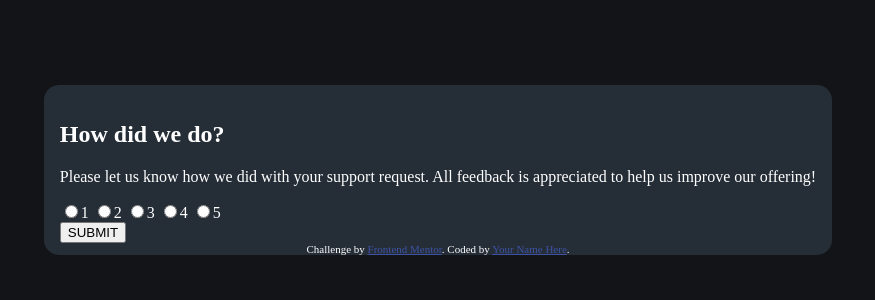
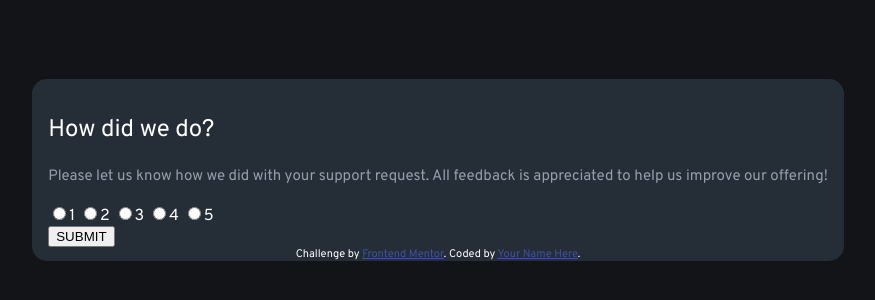
Before and after one commit to m4koo/frontendmentor-challenges, a plain HTML site: page interactive-rating-component/index.html in a window 1280 px wide. Shown: the part 230-530 px from the top of the page, without its empty margins (202-1077 px from the left). Drawn offline with Linux system fonts and the light colour scheme.

Commit message:
font
Added font Overpass.
Adjusted font size and color on <p> and weight on h2

```diff
--- a/interactive-rating-component/index.html
+++ b/interactive-rating-component/index.html
@@ -5,6 +5,9 @@
   <meta name="viewport" content="width=device-width, initial-scale=1.0"> <!-- displays site properly based on user's device -->
   <link rel="icon" type="image/png" sizes="32x32" href="./images/favicon-32x32.png">
   <link rel="stylesheet" href="style.css">
+  <link rel="preconnect" href="https://fonts.googleapis.com">
+  <link rel="preconnect" href="https://fonts.gstatic.com" crossorigin>
+  <link href="https://fonts.googleapis.com/css2?family=Overpass:wght@400;700&display=swap" rel="stylesheet">
   <title>Frontend Mentor | Interactive rating component</title>
 
   <!-- Feel free to remove these styles or customise in your own stylesheet 👍 -->
--- a/interactive-rating-component/style.css
+++ b/interactive-rating-component/style.css
@@ -2,6 +2,7 @@ html{
     background-color: hsl(216, 12%, 8%);
     color: white;
     margin: 0;
+    font-family: 'Overpass', sans-serif;
 }
 
 body{
@@ -13,7 +14,13 @@ body{
 }
 
 h2{
-    /* margin-top: 0; */
+    font-weight: 500;
+}
+
+p{
+  color: hsl(217, 12%, 63%);
+  font-size: 15px;
+  line-height: 1.5rem;
 }
 
 main{
```
